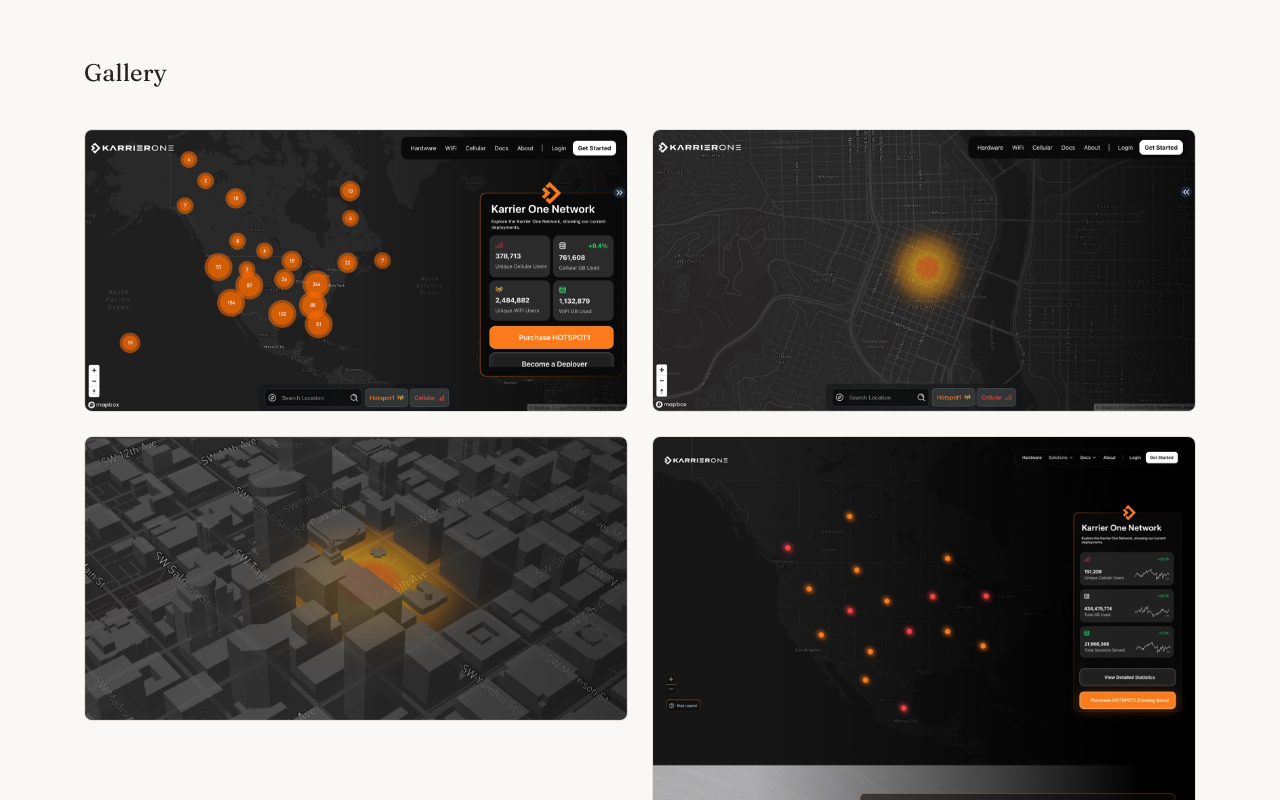
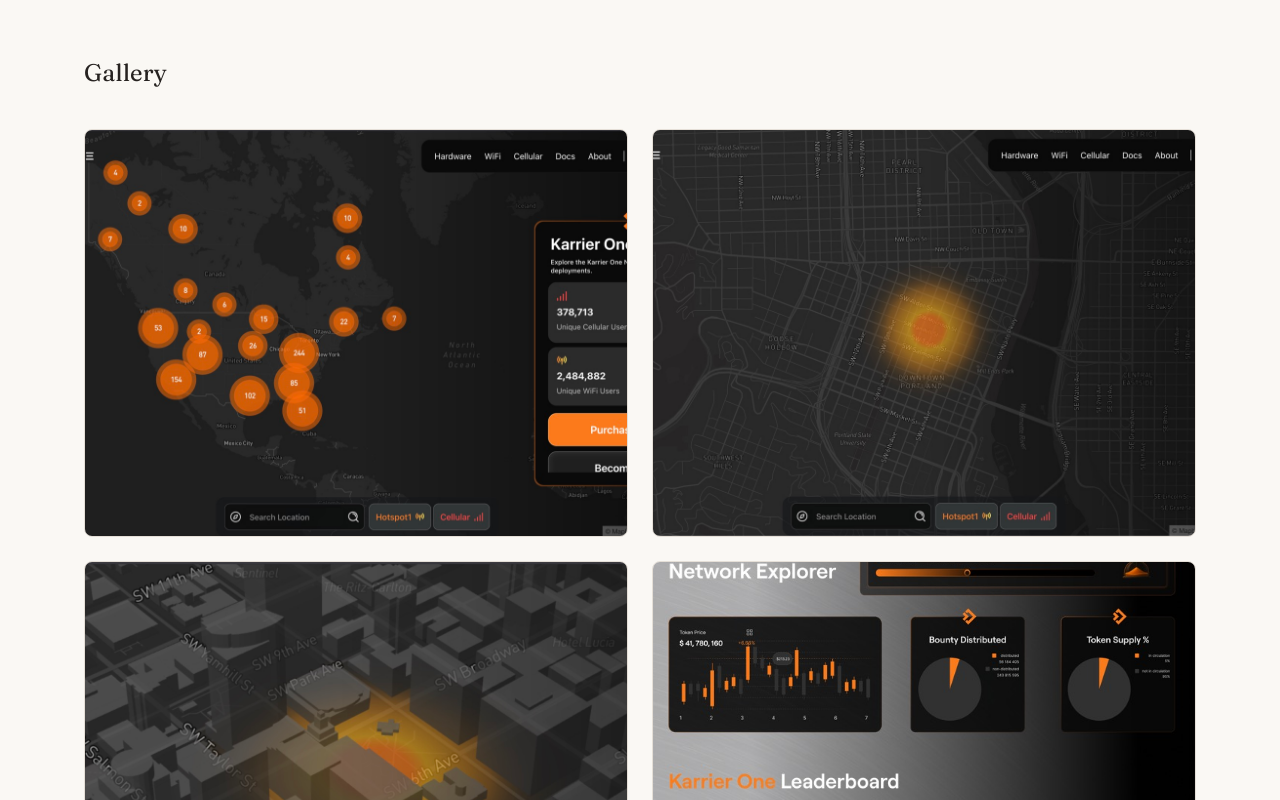
Before and after one commit to nistha-09/my-portfolio, a Next.js app: page /work/karrier-one-explorer in a window 1280 px wide. Shown: the part 2140-2940 px from the top of the page. Built offline with nearby package versions, Linux system fonts and the light colour scheme.

Commit message:
Make case study gallery thumbnails uniform with click-to-expand lightbox
Thumbnails now render at a consistent 4:3 crop regardless of source
image aspect ratio; clicking one opens a full-size lightbox view.

```diff
--- a/app/work/[slug]/page.tsx
+++ b/app/work/[slug]/page.tsx
@@ -1,10 +1,9 @@
 import type { Metadata } from "next";
-import Image from "next/image";
 import Link from "next/link";
 import { notFound } from "next/navigation";
 import { getProject, projects } from "@/lib/data";
-import ImagePlaceholder from "@/components/ImagePlaceholder";
 import FadeIn from "@/components/FadeIn";
+import Gallery from "@/components/Gallery";
 
 type Props = {
   params: { slug: string };
@@ -108,28 +107,7 @@
           <FadeIn>
             <h2 className="font-display text-2xl text-ink">Gallery</h2>
           </FadeIn>
-          <div className="mt-10 grid grid-cols-1 gap-6 sm:grid-cols-2">
-            {project.images && project.images.length > 0
-              ? project.images.map((image, i) => (
-                  <FadeIn key={image.src} delay={i * 50}>
-                    <Image
-                      src={image.src}
-                      alt={`${project.name} screenshot ${i + 1}`}
-                      width={image.width}
-                      height={image.height}
-                      sizes="(min-width: 640px) 50vw, 100vw"
-                      className="w-full rounded-lg border border-line"
-                    />
-                  </FadeIn>
-                ))
-              : Array.from({ length: project.galleryCount }).map((_, i) => (
-                  <FadeIn key={i} delay={i * 50}>
-                    <ImagePlaceholder
-                      label={`Add project screenshot ${i + 1} — ${project.name}`}
-                    />
-                  </FadeIn>
-                ))}
-          </div>
+          <Gallery project={project} />
         </div>
       </section>
 
--- /dev/null
+++ b/components/Gallery.tsx
@@ -0,0 +1,100 @@
+"use client";
+
+import { useEffect, useState } from "react";
+import Image from "next/image";
+import type { Project } from "@/lib/data";
+import ImagePlaceholder from "./ImagePlaceholder";
+import FadeIn from "./FadeIn";
+
+type GalleryProps = {
+  project: Project;
+};
+
+export default function Gallery({ project }: GalleryProps) {
+  const [openIndex, setOpenIndex] = useState<number | null>(null);
+  const images = project.images ?? [];
+
+  useEffect(() => {
+    if (openIndex === null) return;
+
+    function onKeyDown(e: KeyboardEvent) {
+      if (e.key === "Escape") setOpenIndex(null);
+    }
+
+    document.addEventListener("keydown", onKeyDown);
+    document.body.style.overflow = "hidden";
+    return () => {
+      document.removeEventListener("keydown", onKeyDown);
+      document.body.style.overflow = "";
+    };
+  }, [openIndex]);
+
+  const active = openIndex !== null ? images[openIndex] : null;
+
+  return (
+    <>
+      <div className="mt-10 grid grid-cols-1 gap-6 sm:grid-cols-2">
+        {images.length > 0
+          ? images.map((image, i) => (
+              <FadeIn key={image.src} delay={i * 50}>
+                <button
+                  type="button"
+                  onClick={() => setOpenIndex(i)}
+                  className="group relative block aspect-[4/3] w-full overflow-hidden rounded-lg border border-line"
+                  aria-label={`View ${project.name} screenshot ${i + 1} full size`}
+                >
+                  <Image
+                    src={image.src}
+                    alt={`${project.name} screenshot ${i + 1}`}
+                    fill
+                    sizes="(min-width: 640px) 50vw, 100vw"
+                    className="object-cover transition-opacity duration-300 group-hover:opacity-90"
+                  />
+                </button>
+              </FadeIn>
+            ))
+          : Array.from({ length: project.galleryCount }).map((_, i) => (
+              <FadeIn key={i} delay={i * 50}>
+                <ImagePlaceholder
+                  label={`Add project screenshot ${i + 1} — ${project.name}`}
+                  aspect="aspect-[4/3]"
+                />
+              </FadeIn>
+            ))}
+      </div>
+
+      {active && (
+        <div
+          role="dialog"
+          aria-modal="true"
+          aria-label={`${project.name} screenshot, full size`}
+          className="fixed inset-0 z-50 flex items-center justify-center bg-ink/90 p-6"
+          onClick={() => setOpenIndex(null)}
+        >
+          <button
+            type="button"
+            onClick={() => setOpenIndex(null)}
+            aria-label="Close"
+            className="absolute right-6 top-6 text-3xl leading-none text-bg/80 transition-opacity hover:opacity-70"
+          >
+            ×
+          </button>
+          <div
+            className="relative flex max-h-full max-w-full items-center justify-center"
+            onClick={(e) => e.stopPropagation()}
+          >
+            <Image
+              src={active.src}
+              alt={`${project.name} screenshot ${openIndex! + 1}, full size`}
+              width={active.width}
+              height={active.height}
+              sizes="100vw"
+              className="max-h-[90vh] max-w-full rounded-lg object-contain"
+              priority
+            />
+          </div>
+        </div>
+      )}
+    </>
+  );
+}
```
